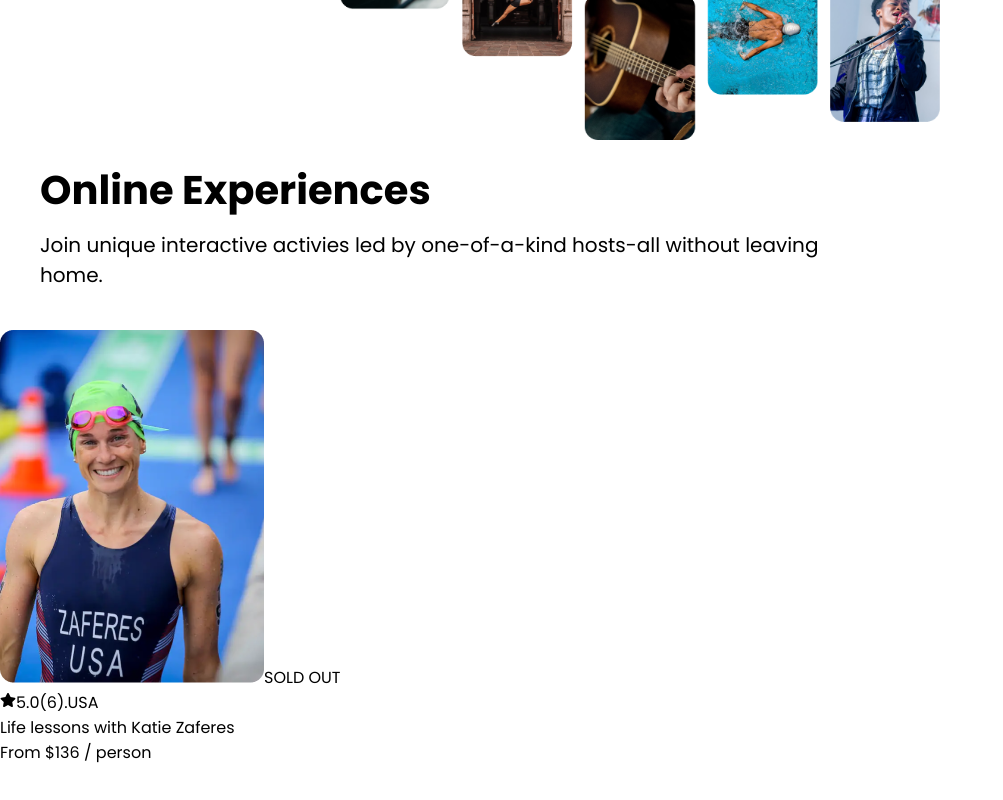
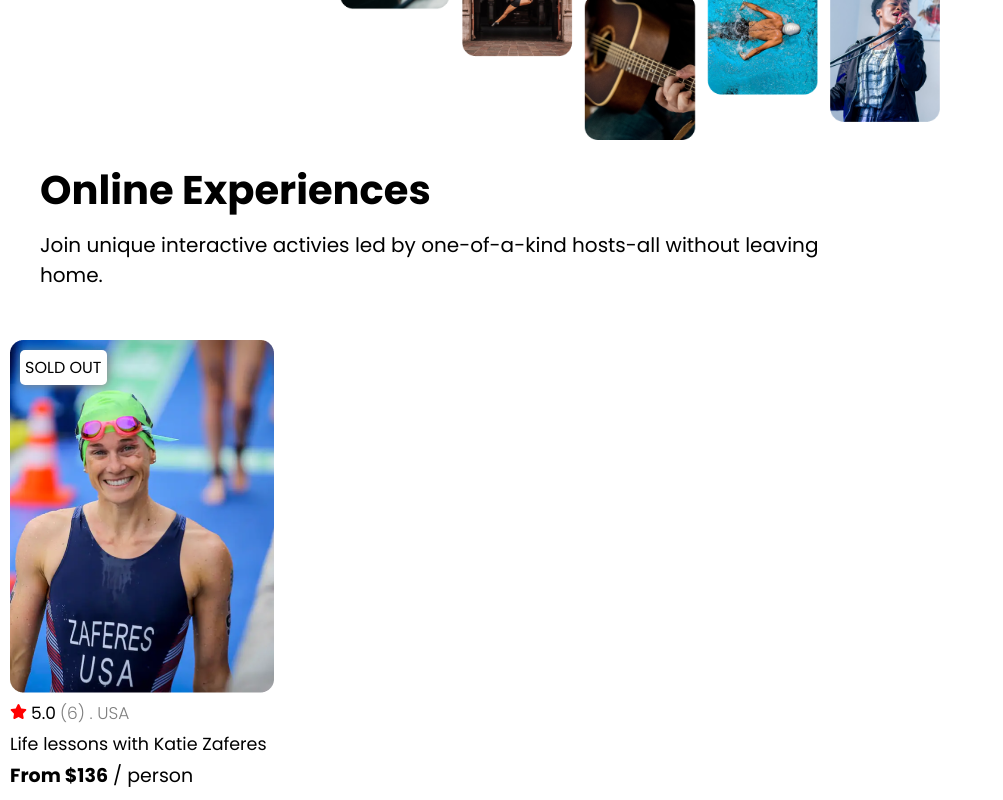
Before and after one commit to rawsashimi1604/AirbnbExperiences, a React (Create React App) app: page / in a window 1280 px wide. Shown: the part 336-1136 px from the top of the page, without its empty margins (0-1003 px from the left). Before the commit the page ends 1101 px from the top, so only its background shows below. Built offline with nearby package versions, Linux system fonts and the light colour scheme.

Commit message:
styled finish card component

```diff
--- a/src/components/Card.js
+++ b/src/components/Card.js
@@ -4,6 +4,13 @@ import { FaStar } from "react-icons/fa"
 
 
 export default function Card() {
+
+    const iconStyle = {
+        color: "red",
+        marginRight: "4px",
+        paddingTop: "2px"
+    }
+
     return (
         <section className="card">
             <img src={cardImg}></img>
@@ -11,10 +18,10 @@ export default function Card() {
             <span className="card-status">SOLD OUT</span>
 
             <div className="card-subtitle">
-                <FaStar/>
+                <FaStar style={iconStyle}/>
                 <span className="card-rating">5.0</span>
-                <span className="card-reviews">(6).</span>
-                <span className="card-country">USA</span>
+                <span className="card-reviews gray">(6) . </span>
+                <span className="card-country gray">USA</span>
             </div>
 
             <span className="card-title">
@@ -22,7 +29,7 @@ export default function Card() {
             </span>
 
             <div className="card-price">
-                From $<span className="card-dollars-price">136</span> / person
+                <span className="card-dollars-price">From $136</span> / person
             </div>
         </section>
     )
--- a/src/styles.css
+++ b/src/styles.css
@@ -42,3 +42,53 @@ body {
     font-size: 20px;
     width: 70%;
 }
+
+.card {
+    max-width: 40%;
+    position: relative;
+    margin: 10px;
+}
+
+.gray {
+    color: gray;
+}
+
+.card-status {
+    position: absolute;
+    top: 10px;
+    left: 10px;
+
+    display: inline-block;
+    box-shadow: 1px 1px 10px grey;
+    background-color: white;
+    padding: 5px;
+    border-radius: 5px;
+}
+
+.card-subtitle {
+    font-size: 17px;
+    margin-bottom: 5px;
+}
+
+.card-reviews {
+    margin-left: 4px;
+    font-weight: 200;
+}
+
+.card-country {
+    font-weight: 200;
+}
+
+.card-title {
+    display: inline-block;
+    font-size: 17.5px;
+    margin-bottom: 4px;
+}
+
+.card-price {
+    font-size: 19px;
+}
+
+.card-dollars-price {
+    font-weight: 900;
+}
```
